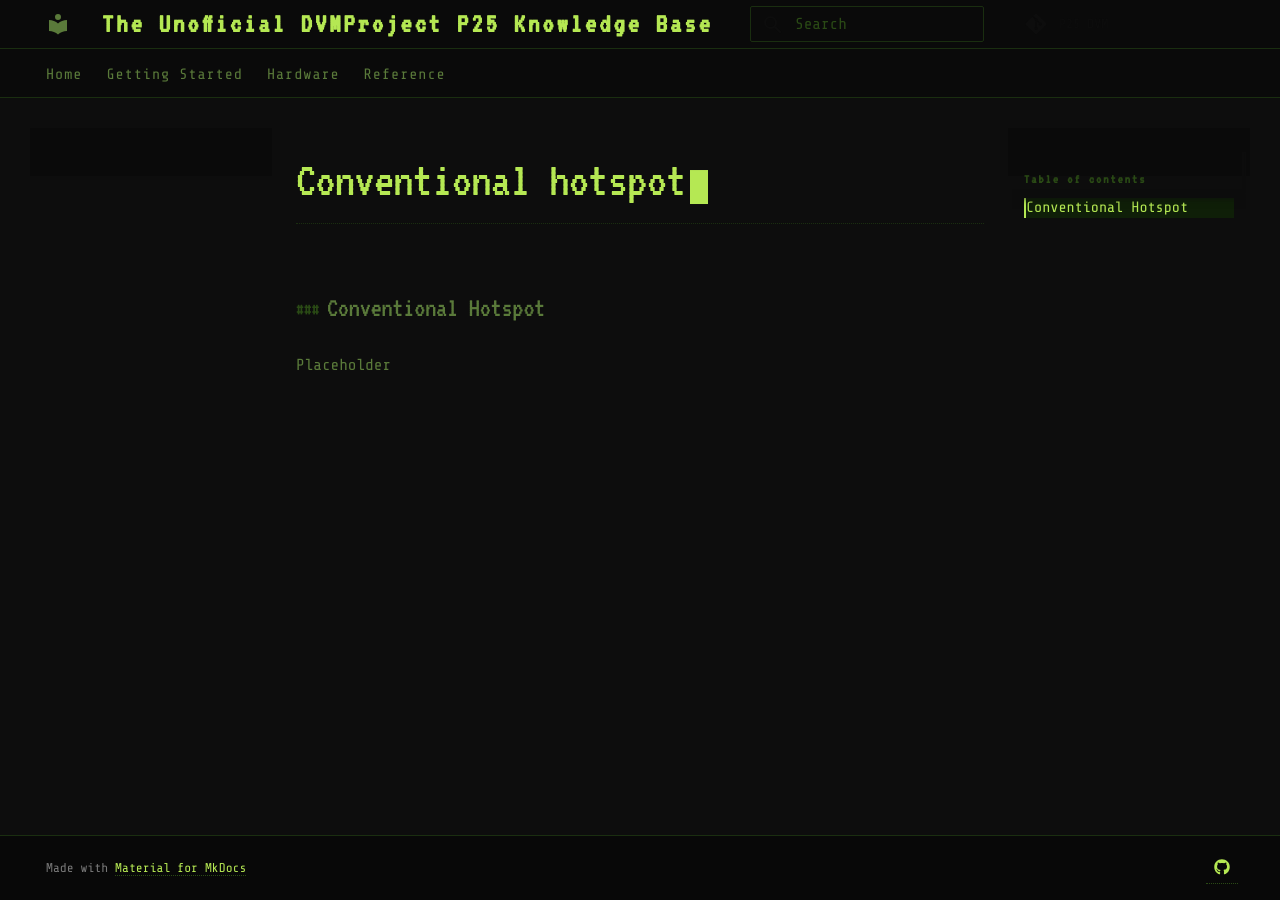
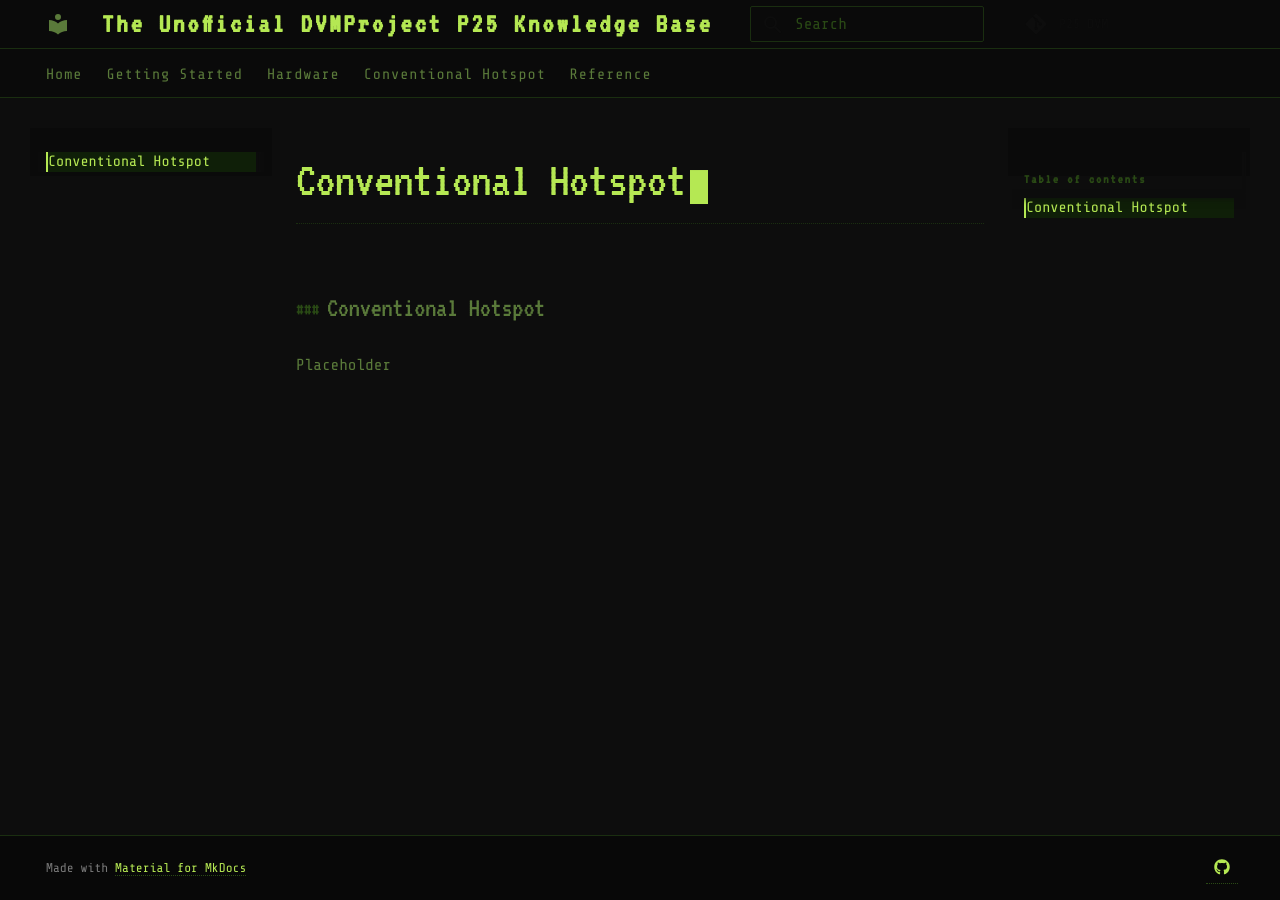
Before and after one commit to p25-dvm/p25-dvm.github.io, an MkDocs documentation site: the page built from docs/conventional-hotspot/conventional-hotspot.md, in a window 1280 px wide. Built offline with MkDocs 1.6.1 and Material for MkDocs 9.7.7, drawn with Linux system fonts in a browser that asks for light colours.

Commit message:
Update mkdocs.yml

```diff
--- a/mkdocs.yml
+++ b/mkdocs.yml
@@ -35,6 +35,7 @@
       - Installation: getting-started/installation.md
       - Quick Start: getting-started/quickstart.md
   - Hardware: hardware/hardware.md
+  - Conventional Hotspot: conventional-hotspot/conventional-hotspot.md
   - Reference:
       - API: reference/api.md
       - Configuration: reference/configuration.md
```
